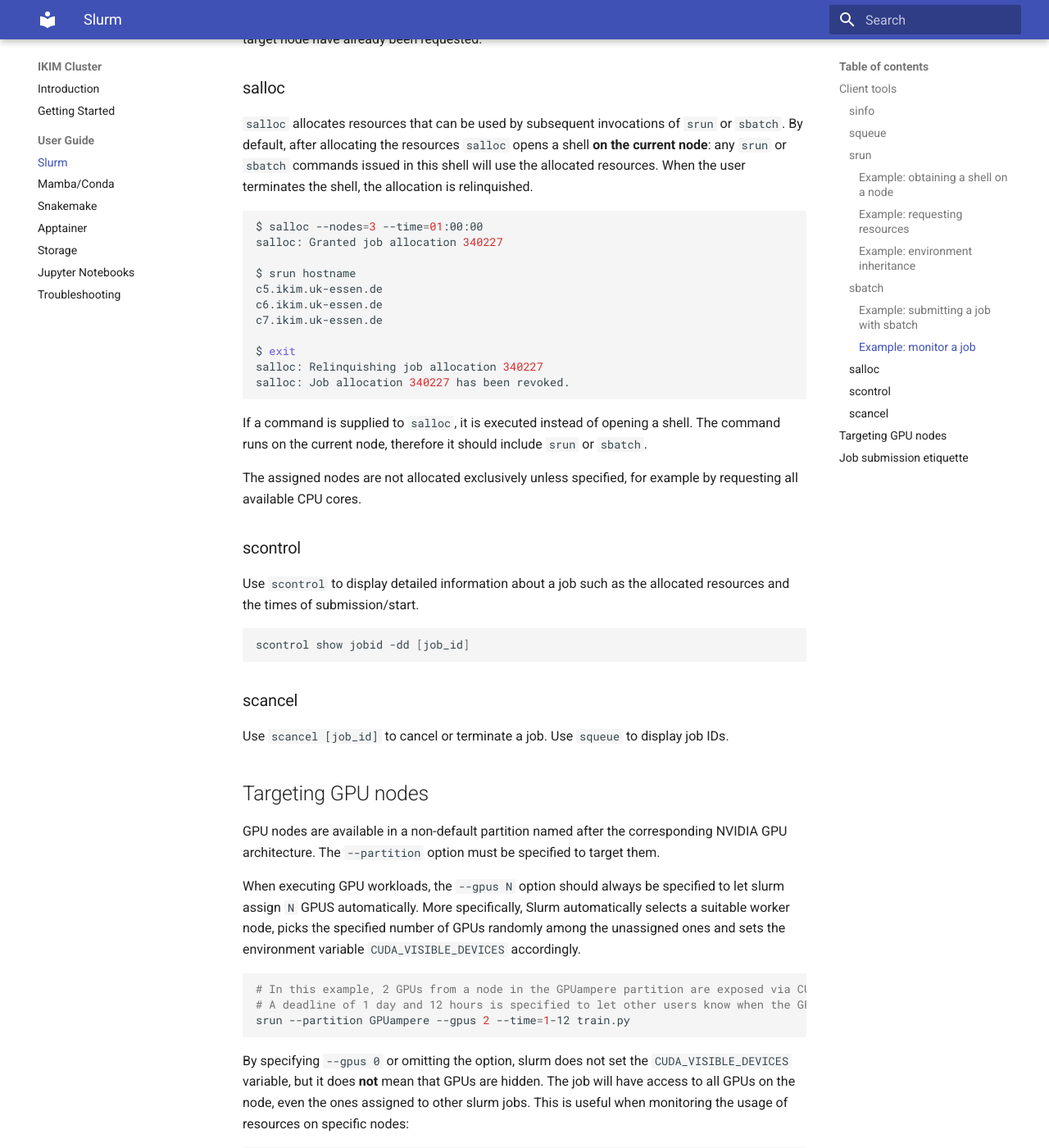
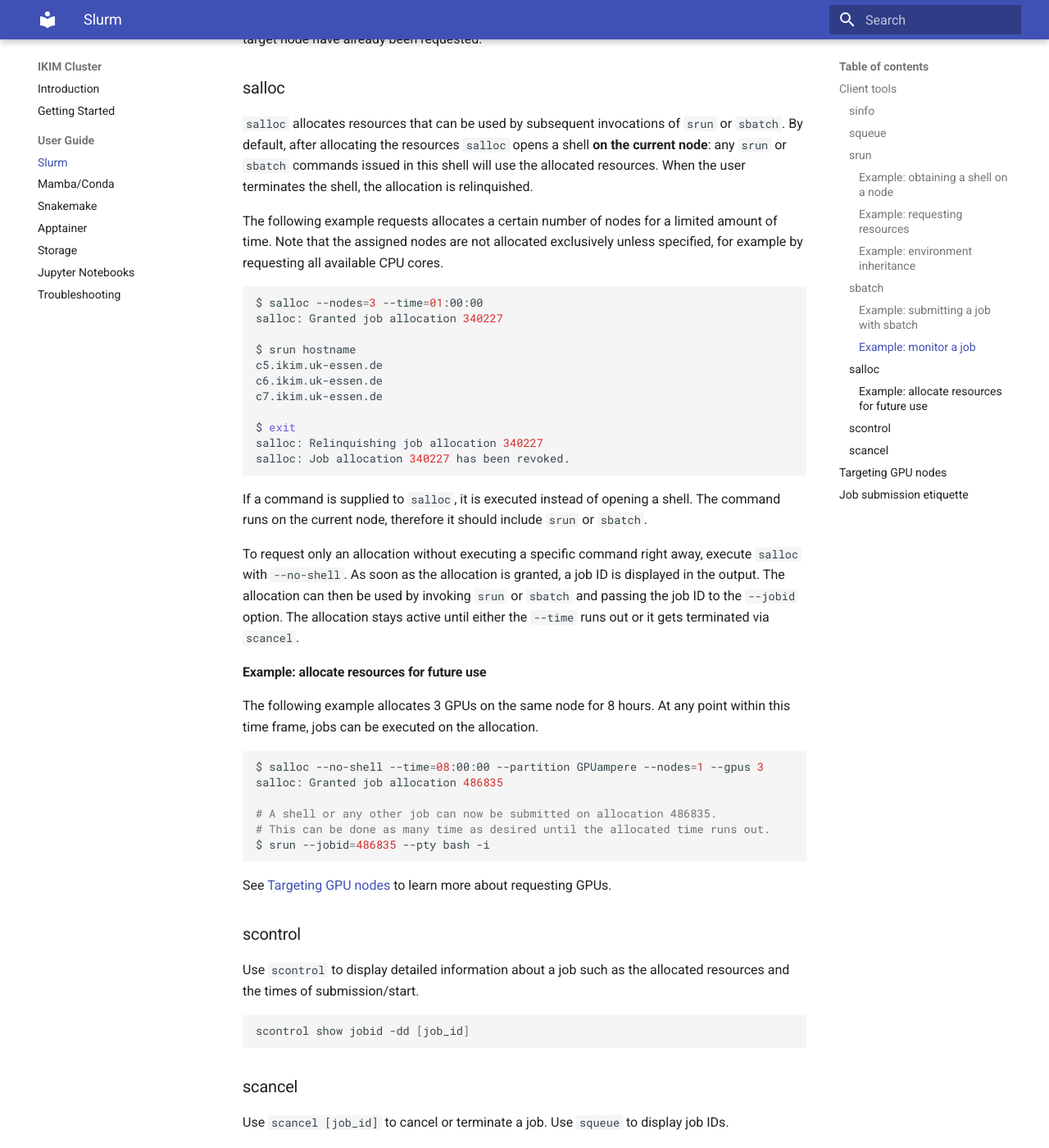
Before and after one commit to IKIM-Essen/ClusterDocs, an MkDocs documentation site: the page built from docs/slurm.md, in a window 1280 px wide and 1400 px high, scrolled down 3579 px. Shown: the whole window at 82% size. Built offline with MkDocs 1.6.1 and Material for MkDocs 9.7.7, drawn with Linux system fonts in a browser that asks for light colours.

Commit message:
Add an "salloc" use case. (#26)

````diff
--- a/docs/slurm.md
+++ b/docs/slurm.md
@@ -163,6 +163,8 @@
 
 `salloc` allocates resources that can be used by subsequent invocations of `srun` or `sbatch`. By default, after allocating the resources `salloc` opens a shell **on the current node**: any `srun` or `sbatch` commands issued in this shell will use the allocated resources. When the user terminates the shell, the allocation is relinquished.
 
+The following example requests allocates a certain number of nodes for a limited amount of time. Note that the assigned nodes are not allocated exclusively unless specified, for example by requesting all available CPU cores.
+
 ```sh
 $ salloc --nodes=3 --time=01:00:00
 salloc: Granted job allocation 340227
@@ -179,7 +181,22 @@
 
 If a command is supplied to `salloc`, it is executed instead of opening a shell. The command runs on the current node, therefore it should include `srun` or `sbatch`.
 
-The assigned nodes are not allocated exclusively unless specified, for example by requesting all available CPU cores.
+To request only an allocation without executing a specific command right away, execute `salloc` with `--no-shell`. As soon as the allocation is granted, a job ID is displayed in the output. The allocation can then be used by invoking `srun` or `sbatch` and passing the job ID to the `--jobid` option. The allocation stays active until either the `--time` runs out or it gets terminated via `scancel`.
+
+#### Example: allocate resources for future use
+
+The following example allocates 3 GPUs on the same node for 8 hours. At any point within this time frame, jobs can be executed on the allocation.
+
+```sh
+$ salloc --no-shell --time=08:00:00 --partition GPUampere --nodes=1 --gpus 3
+salloc: Granted job allocation 486835
+
+# A shell or any other job can now be submitted on allocation 486835.
+# This can be done as many time as desired until the allocated time runs out.
+$ srun --jobid=486835 --pty bash -i
+```
+
+See [Targeting GPU nodes][targeting-gpu-nodes] to learn more about requesting GPUs.
 
 ### scontrol
 
@@ -219,3 +236,4 @@
 
 [slurm-homepage]: https://slurm.schedmd.com
 [sbatch-env]: https://slurm.schedmd.com/sbatch.html#SECTION_OUTPUT-ENVIRONMENT-VARIABLES
+[targeting-gpu-nodes]: [#targeting-gpu-nodes]
````
